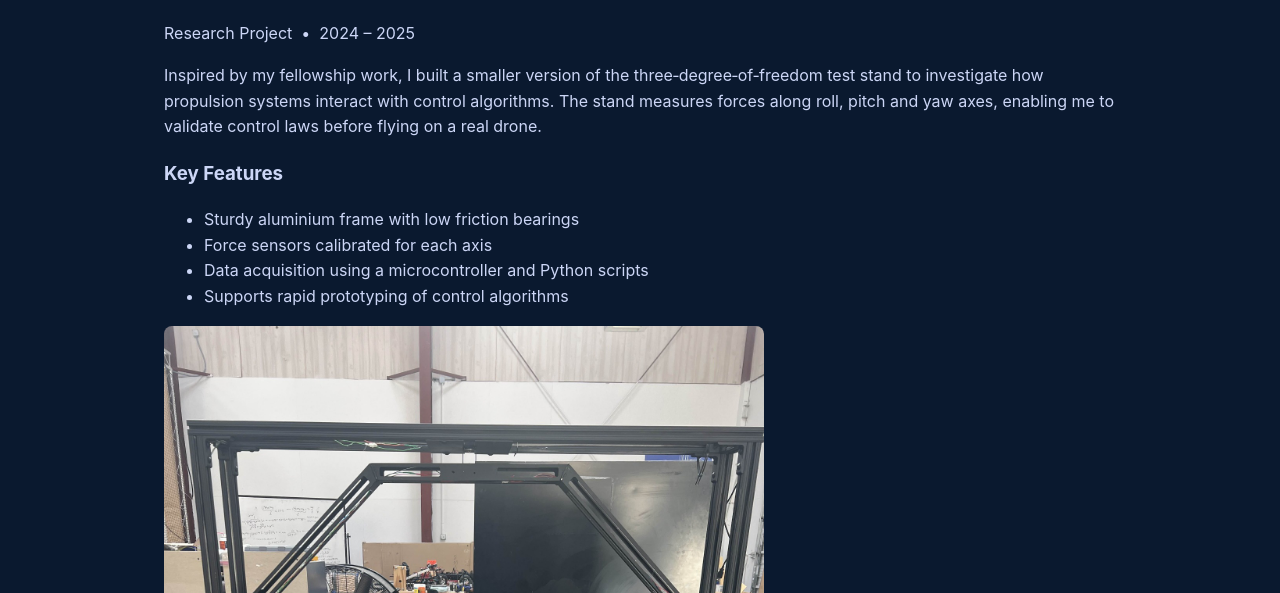
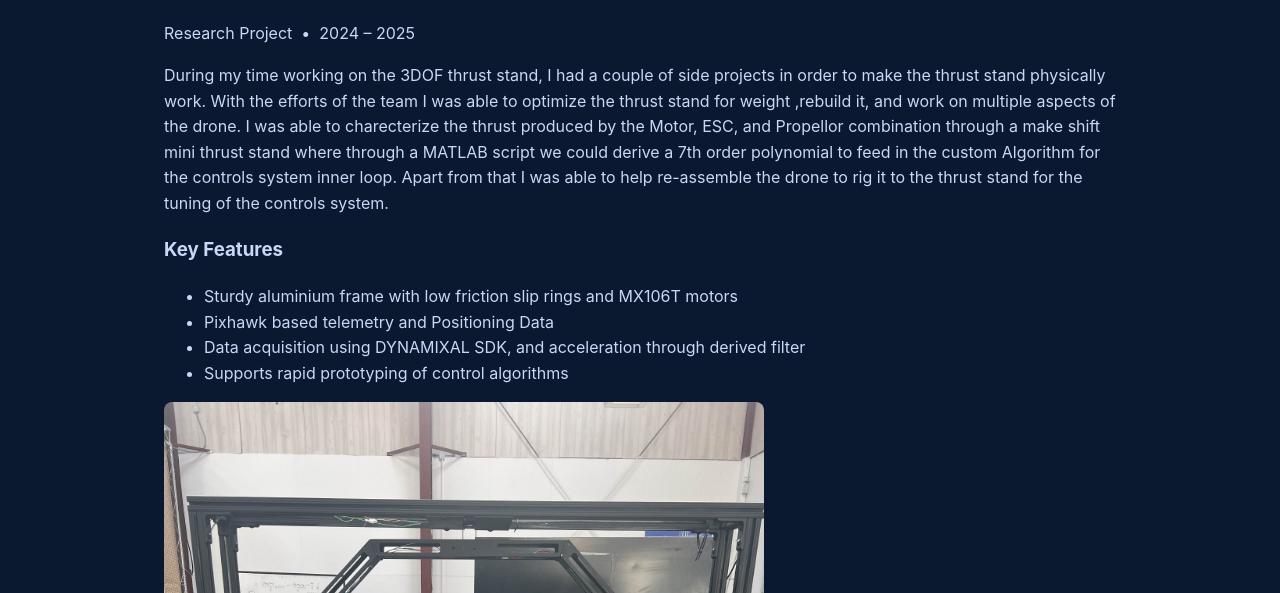
Before and after one commit to Malhar618/Malhar618, a plain HTML site: page projects/thrust_stand.html in a window 1280 px wide. Shown: the part 207-800 px from the top of the page. Drawn offline with Linux system fonts and the light colour scheme.

Commit message:
Update thrust_stand.html

```diff
--- a/projects/thrust_stand.html
+++ b/projects/thrust_stand.html
@@ -3,7 +3,7 @@
 <head>
   <meta charset="utf-8" />
   <meta name="viewport" content="width=device-width, initial-scale=1.0" />
-  <title>Three‑DOF Thrust Stand · Nikhil Mahajan</title>
+  <title>Three‑DOF Thrust Stand · Malhar Mahajan</title>
   <link rel="stylesheet" href="../styles.css" />
   <style>
     .media {
@@ -38,17 +38,25 @@
     <h2>Three‑DOF Thrust Stand</h2>
     <p class="small">Research Project &nbsp;•&nbsp; 2024 – 2025</p>
     <p>
-      Inspired by my fellowship work, I built a smaller version of the
-      three‑degree‑of‑freedom test stand to investigate how propulsion
-      systems interact with control algorithms. The stand measures forces
-      along roll, pitch and yaw axes, enabling me to validate control laws
-      before flying on a real drone.
+      During my time working on the 3DOF thrust stand, I
+      had a couple of side projects in order to make the
+      thrust stand physically work. With the efforts of the
+      team I was able to optimize the thrust stand for weight
+      ,rebuild it, and work on multiple aspects of the drone.
+      I was able to charecterize the thrust produced by the
+      Motor, ESC, and Propellor combination through a make
+      shift mini thrust stand where through a MATLAB script
+      we could derive a 7th order polynomial to feed in the
+      custom Algorithm for the controls system inner loop.
+      Apart from that I was able to help re-assemble the
+      drone to rig it to the thrust stand for the tuning
+      of the controls system.
     </p>
     <h3>Key Features</h3>
     <ul>
-      <li>Sturdy aluminium frame with low friction bearings</li>
-      <li>Force sensors calibrated for each axis</li>
-      <li>Data acquisition using a microcontroller and Python scripts</li>
+      <li>Sturdy aluminium frame with low friction slip rings and MX106T motors</li>
+      <li>Pixhawk based telemetry and Positioning Data</li>
+      <li>Data acquisition using DYNAMIXAL SDK, and acceleration through derived filter</li>
       <li>Supports rapid prototyping of control algorithms</li>
     </ul>
     <div class="media">
```
